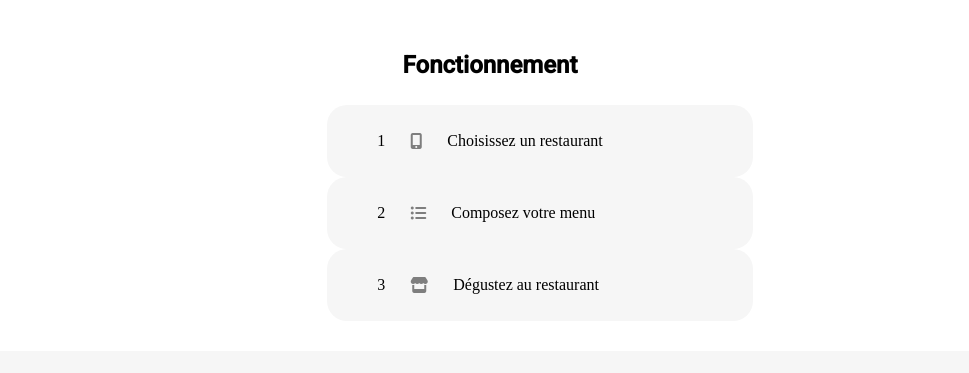
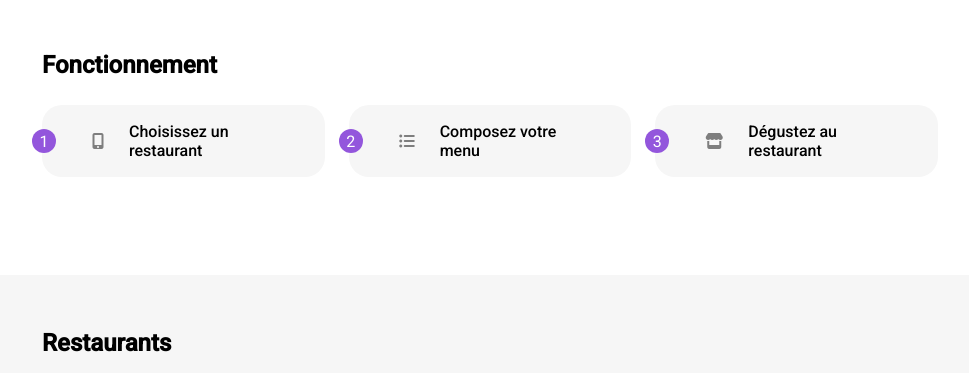
Before and after one commit to DevNosk/Oh-my-food, a website: page main.html in a window 1280 px wide. Shown: the part 333-706 px from the top of the page, without its empty margins (150-1119 px from the left). Drawn offline with Linux system fonts and the light colour scheme; a web font is replaced by a local one.

Commit message:
fix left alignement fonctionnement and restaurant

```diff
--- a/main.html
+++ b/main.html
@@ -33,29 +33,32 @@
     <button class="btn-explorer">Explorer nos restaurants</button>
   </article>
   <section class="fonctionnement">
+    <div class="bloc-containt-fonc">
     <h2>Fonctionnement</h2>
-    <ul>
-      <section class="selecteur-pos-color">
-        <div>1</div>
+    <div class="bloc-fonctionnement">
+      <div class="selecteur-pos-color">
+        <div class="number">1</div>
         <i class="fa-solid fa-mobile-screen-button"></i>
-        <li>Choisissez un restaurant</li>
-      </section>
-      <section class="selecteur-pos-color">
-        <div>2</div>
+        <div class="description-fonctionnement">Choisissez un restaurant</div>
+      </div>
+      <div class="selecteur-pos-color">
+        <div class="number">2</div>
         <i class="fa-solid fa-list-ul"></i>
-        <li>Composez votre menu</li>
-      </section>
-      <section class="selecteur-pos-color">
-        <div>3</div>
+        <div class="description-fonctionnement">Composez votre menu</div>
+      </div>
+      <div class="selecteur-pos-color">
+        <div class="number">3</div>
         <i class="fa-solid fa-store"></i>
-        <li>Dégustez au restaurant</li>
-      </section>
-    </ul>
+        <div class="description-fonctionnement">Dégustez au restaurant</div>
+      </div>
+    </div>
+    </div>
   </section>
 
   <section class="restaurants">
+    <div class="bloc-containt-restau">
     <h2>Restaurants</h2>
-    <section>
+    <div class="les-menus">
       <article>
         <a href="menu_palette.html">
           <div class="nouveaux-restaurant">
@@ -135,13 +138,14 @@
           </div>
         </a>
       </article>
-    </section>
+    </div>
+    </div>
   </section>
 
 
   <footer>
-    <h3>Ohmyfood</h3>
-    <section>
+    <h3>ohmyfood</h3>
+    <div class="bas-page">
       <div>
         <i class="fa-solid fa-utensils"></i>
         <p>Proposer un restaurant</p>
@@ -152,7 +156,7 @@
       </div>
       <p>Mentions légales</p>
       <p>Contact</p>
-    </section>
+    </div>
   </footer>
 </body>
 
```
Lines whose indentation alone changed are shown as unchanged.
